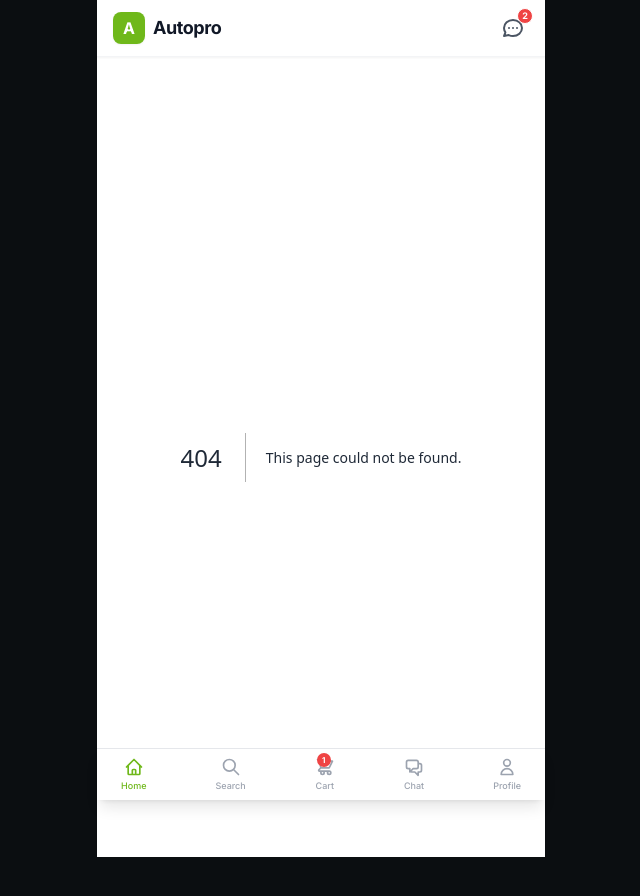
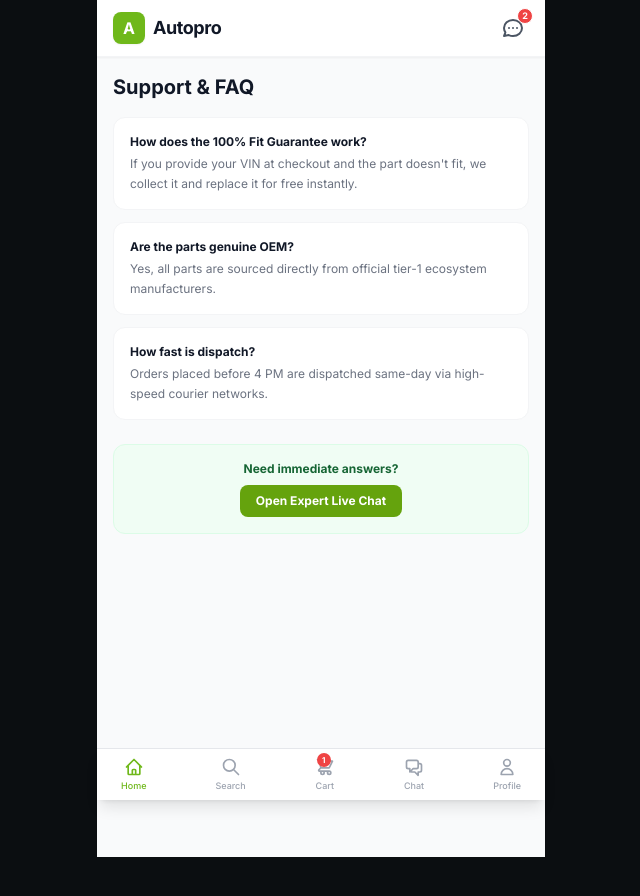
Before and after one commit to houcinhadjaissa-cyber/Autopro, a Next.js app in the folder apps/storefront/: page /help in a window 1280 px wide. Before the commit this address had no page. Shown: the top 896 px of the page, without its empty margins (319-959 px from the left). Built offline with nearby package versions, Linux system fonts and the light colour scheme.

Commit message:
Create page.tsx

```diff
--- /dev/null
+++ b/apps/storefront/src/app/help/page.tsx
@@ -0,0 +1,33 @@
+"use client";
+
+import React from "react";
+
+export default function HelpPage() {
+  const faqs = [
+    { q: "How does the 100% Fit Guarantee work?", a: "If you provide your VIN at checkout and the part doesn't fit, we collect it and replace it for free instantly." },
+    { q: "Are the parts genuine OEM?", a: "Yes, all parts are sourced directly from official tier-1 ecosystem manufacturers." },
+    { q: "How fast is dispatch?", a: "Orders placed before 4 PM are dispatched same-day via high-speed courier networks." }
+  ];
+
+  return (
+    <div className="min-h-screen bg-gray-50 pb-24 px-4 pt-4">
+      <h1 className="text-xl font-bold text-gray-900 mb-4">Support & FAQ</h1>
+
+      <div className="space-y-3">
+        {faqs.map((faq, i) => (
+          <div key={i} className="bg-white rounded-xl p-4 border border-gray-100 shadow-2xs">
+            <h3 className="font-bold text-xs text-gray-900 mb-1">{faq.q}</h3>
+            <p className="text-xs text-gray-500 leading-relaxed">{faq.a}</p>
+          </div>
+        ))}
+      </div>
+
+      <div className="mt-6 bg-green-50 rounded-xl p-4 border border-green-100 text-center">
+        <p className="text-xs font-bold text-green-800">Need immediate answers?</p>
+        <a href="/chat" className="mt-2 inline-block bg-[#65a30d] text-white font-bold text-xs px-4 py-2 rounded-lg shadow-2xs">
+          Open Expert Live Chat
+        </a>
+      </div>
+    </div>
+  );
+}
```
